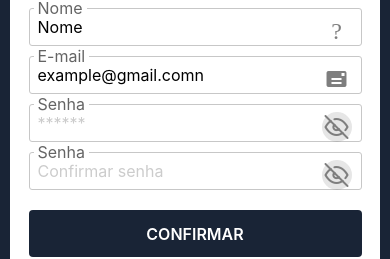
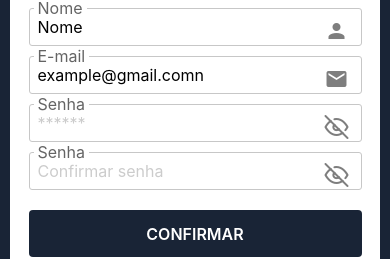
Before and after one commit to lucas-bretzke/FW7_Desafio, a React Native app: screen /CreateAccount in a window 390 px wide. Shown: the part 205-464 px from the top of the page. Built offline with nearby package versions, Linux system fonts and the light colour scheme.

Commit message:
fix: bugs on registration screen

```diff
--- a/src/components/Form/InputPassword/index.tsx
+++ b/src/components/Form/InputPassword/index.tsx
@@ -52,20 +52,12 @@ export default function InputPassword({
           value={value}
           onChangeText={onChangeText}
           onSubmitEditing={onSubmitEditing}
-          secureTextEntry={passwordVisibility}
+          secureTextEntry={!passwordVisibility}
           placeholder={placeholder}
           placeholderTextColor={'#ccc'}
           style={{ ...style }}
         />
-        <EyeButtom
-          style={
-            !passwordVisibility && {
-              backgroundColor: '#44444444',
-              opacity: 0.5
-            }
-          }
-          onPress={visiblePassword}
-        >
+        <EyeButtom active={passwordVisibility} onPress={visiblePassword}>
           <Feather name={passwordVisibility ? 'eye' : 'eye-off'} size={24} />
         </EyeButtom>
       </ContainerInputPassword>
--- a/src/components/Form/InputPassword/styles.ts
+++ b/src/components/Form/InputPassword/styles.ts
@@ -1,4 +1,8 @@
 import styled from 'styled-components/native'
+
+interface EyeButtonProps {
+  active: boolean
+}
 
 export const ContainerInputPassword = styled.View`
   width: 100%;
@@ -27,7 +31,7 @@ export const Input = styled.TextInput`
   elevation: 2;
   background-color: #fff;
 `
-export const EyeButtom = styled.TouchableOpacity`
+export const EyeButtom = styled.TouchableOpacity<EyeButtonProps>`
   position: absolute;
   top: 8px;
   right: 10px;
@@ -36,6 +40,7 @@ export const EyeButtom = styled.TouchableOpacity`
   align-items: center;
   justify-content: center;
   border-radius: 50px;
+  opacity: ${({ active }) => (!active ? '0.5' : ' 1')};
 `
 
 export const Error = styled.Text`
--- a/src/pages/CreateAccount/index.tsx
+++ b/src/pages/CreateAccount/index.tsx
@@ -54,9 +54,14 @@ export default function CreateAccount() {
       return false
     }
 
+    if (password.length < 6) {
+      setMsgError('A senha deve conter no minimo 6 caracteres')
+      return false
+    }
+
     if (!validatePassword(password)) {
       setMsgError(
-        `A senha deve conter no mínimo um caractere especial (@, #, $, %, ^, & ou +), um número e uma letra maiúscula.`
+        `A senha deve conter no mínimo um caractere especial, um número e uma letra maiúscula.`
       )
       return false
     }
@@ -134,7 +139,7 @@ export default function CreateAccount() {
             <InputText
               value={name}
               label='Nome'
-              icon='user'
+              icon='account'
               placeholder='Nome'
               onChangeText={text => setName(text)}
             />
@@ -142,7 +147,7 @@ export default function CreateAccount() {
             <InputText
               value={email}
               label='E-mail'
-              icon='mail'
+              icon='email'
               placeholder='example@gmail.comn'
               onChangeText={text => setEmail(text)}
             />
--- a/src/routes/index.tsx
+++ b/src/routes/index.tsx
@@ -38,7 +38,7 @@ function DrawerNavigation() {
   return (
     <Drawer.Navigator initialRouteName='DrawerSavedLinksScreen'>
       <Drawer.Screen
-        name='DrawerSavedLinksScreen'
+        name='Meus links'
         component={SavedLinksScreen}
         options={{ headerShown: false }}
       />
--- a/src/services/config.tsx
+++ b/src/services/config.tsx
@@ -1,5 +1,6 @@
 import axios from 'axios'
 
 export const http = axios.create({
-  baseURL: 'http://192.168.0.4:8080'
+  baseURL: 'https://url-shortener-api-1i7w.onrender.com'
+  // baseURL: 'http://192.168.0.4:8080'
 })
```
